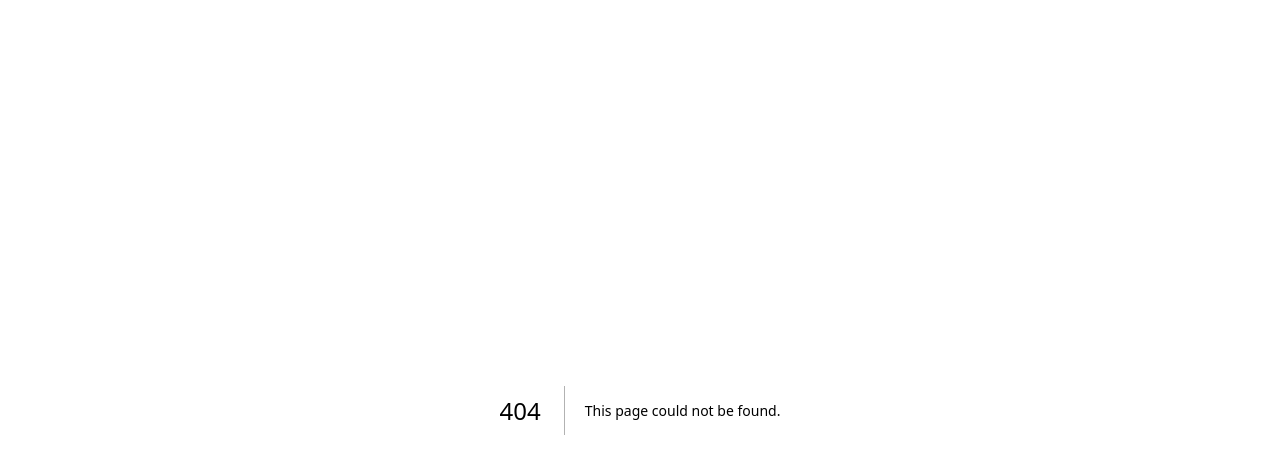
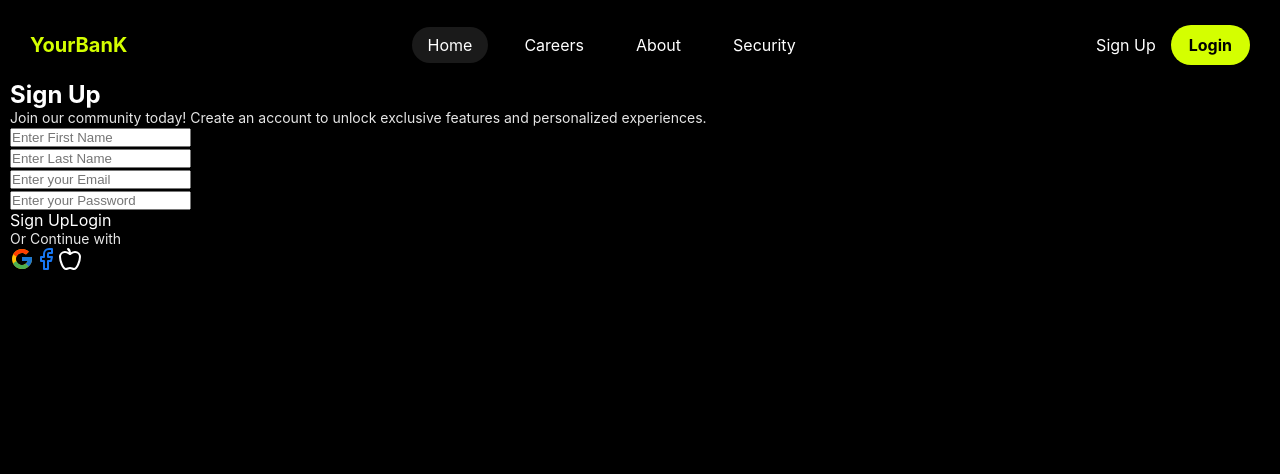
Before and after one commit to Tornik2/X, a Next.js app: page /register in a window 1280 px wide. Before the commit this address had no page. Shown: the top 474 px of the page. Built offline with nearby package versions, Linux system fonts and the light colour scheme.

Commit message:
create register page

```diff
--- a/app/layout.js
+++ b/app/layout.js
@@ -1,5 +1,6 @@
 import { Geist, Geist_Mono } from "next/font/google";
 import "./globals.css";
+import Navbar from "./components/Navbar/Navbar";
 
 const geistSans = Geist({
   variable: "--font-geist-sans",
@@ -20,6 +21,9 @@ export default function RootLayout({ children }) {
   return (
     <html lang="en">
       <body className={`${geistSans.variable} ${geistMono.variable}`}>
+        <header>
+      <Navbar/>
+      </header>
         {children}
       </body>
     </html>
--- a/app/page.js
+++ b/app/page.js
@@ -3,9 +3,6 @@ import Navbar from "./components/Navbar/Navbar";
 export default function Home() {
   return (
     <div >
-      <header>
-      <Navbar/>
-      </header>
 
 
     </div>
--- /dev/null
+++ b/app/register/page.js
@@ -0,0 +1,38 @@
+import "./register.css";
+import { FcGoogle } from "react-icons/fc";
+import { Facebook, Apple } from "lucide-react";
+
+export default function RegisterPage() {
+  return (
+    <div className="register-container">
+      <h2 className="register-title">Sign Up</h2>
+      <p className="register-subtitle">
+        Join our community today! Create an account to unlock exclusive features and personalized experiences.
+      </p>
+
+      <div className="input-group">
+        <input type="text" placeholder="Enter First Name" />
+      </div>
+      <div className="input-group">
+        <input type="text" placeholder="Enter Last Name" />
+      </div>
+      <div className="input-group">
+        <input type="email" placeholder="Enter your Email" />
+      </div>
+      <div className="input-group">
+        <input type="password" placeholder="Enter your Password" />
+      </div>
+
+      <button className="primary-button">Sign Up</button>
+      <button className="secondary-button">Login</button>
+
+      <p className="or-text">Or Continue with</p>
+
+      <div className="social-buttons">
+        <button className="social-icon"><FcGoogle size={24} /></button>
+        <button className="social-icon"><Facebook size={24} color="#1877F2" /></button>
+        <button className="social-icon"><Apple size={24} /></button>
+      </div>
+    </div>
+  );
+}
```
Also changed, not shown: app/login/login.css (+0 -9 lines), app/register/register.css (added).
